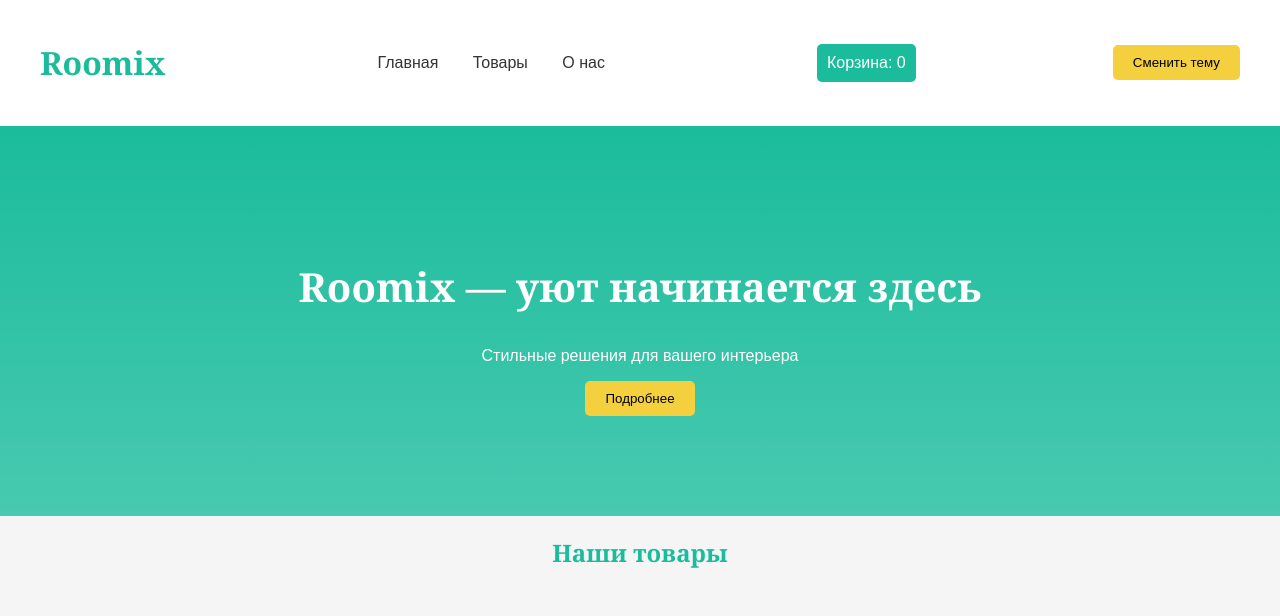
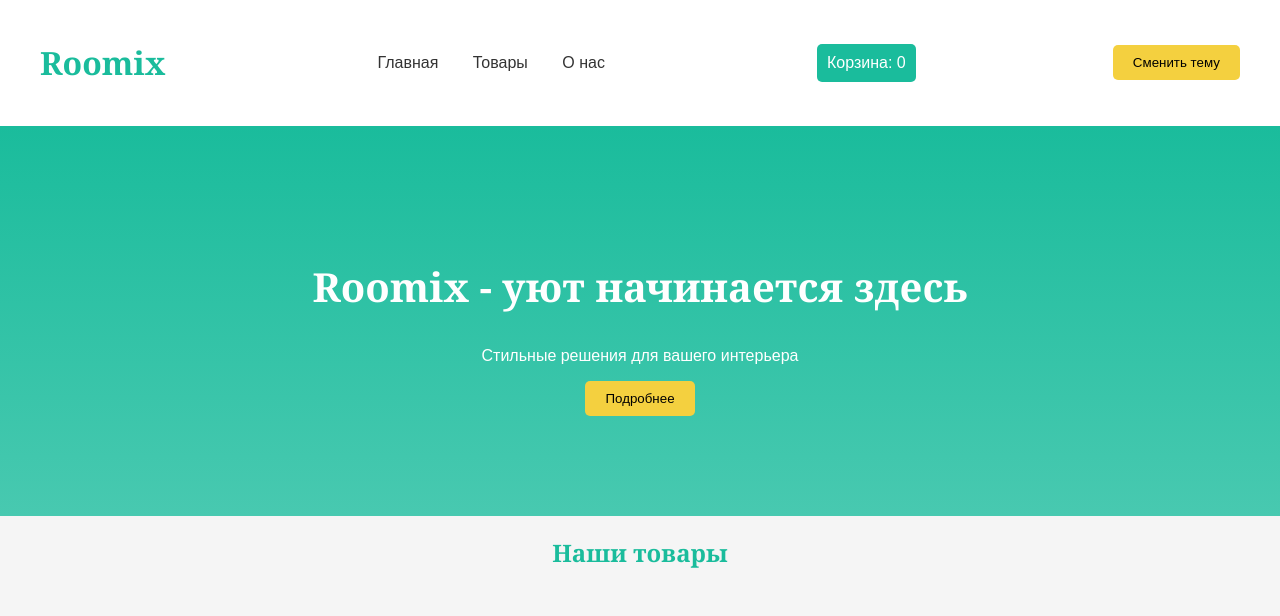
Before and after one commit to mkmsh/kt2mariamakina, a plain HTML site: page index.html in a window 1280 px wide. Shown: the top 616 px of the page. Drawn offline with Linux system fonts and the light colour scheme.

Commit message:
Fix hyphen in hero section heading

```diff
--- a/index.html
+++ b/index.html
@@ -187,7 +187,7 @@
     <main>
 
         <section class="hero" id="home">
-            <h2>Roomix — уют начинается здесь</h2>
+            <h2>Roomix - уют начинается здесь</h2>
             <p>Стильные решения для вашего интерьера</p>
             <button onclick="location.href='#products'">Подробнее</button>
         </section>
```
